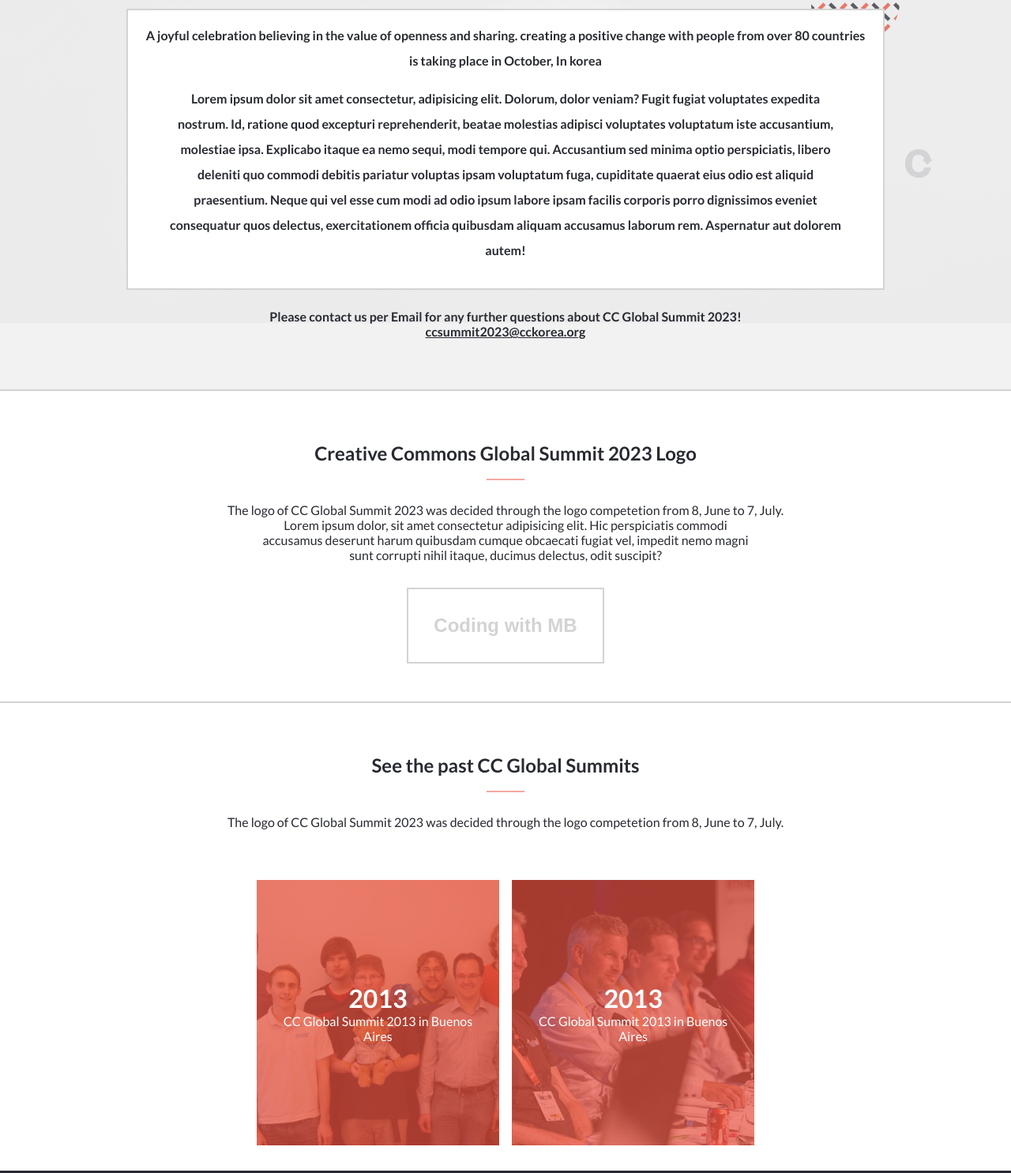
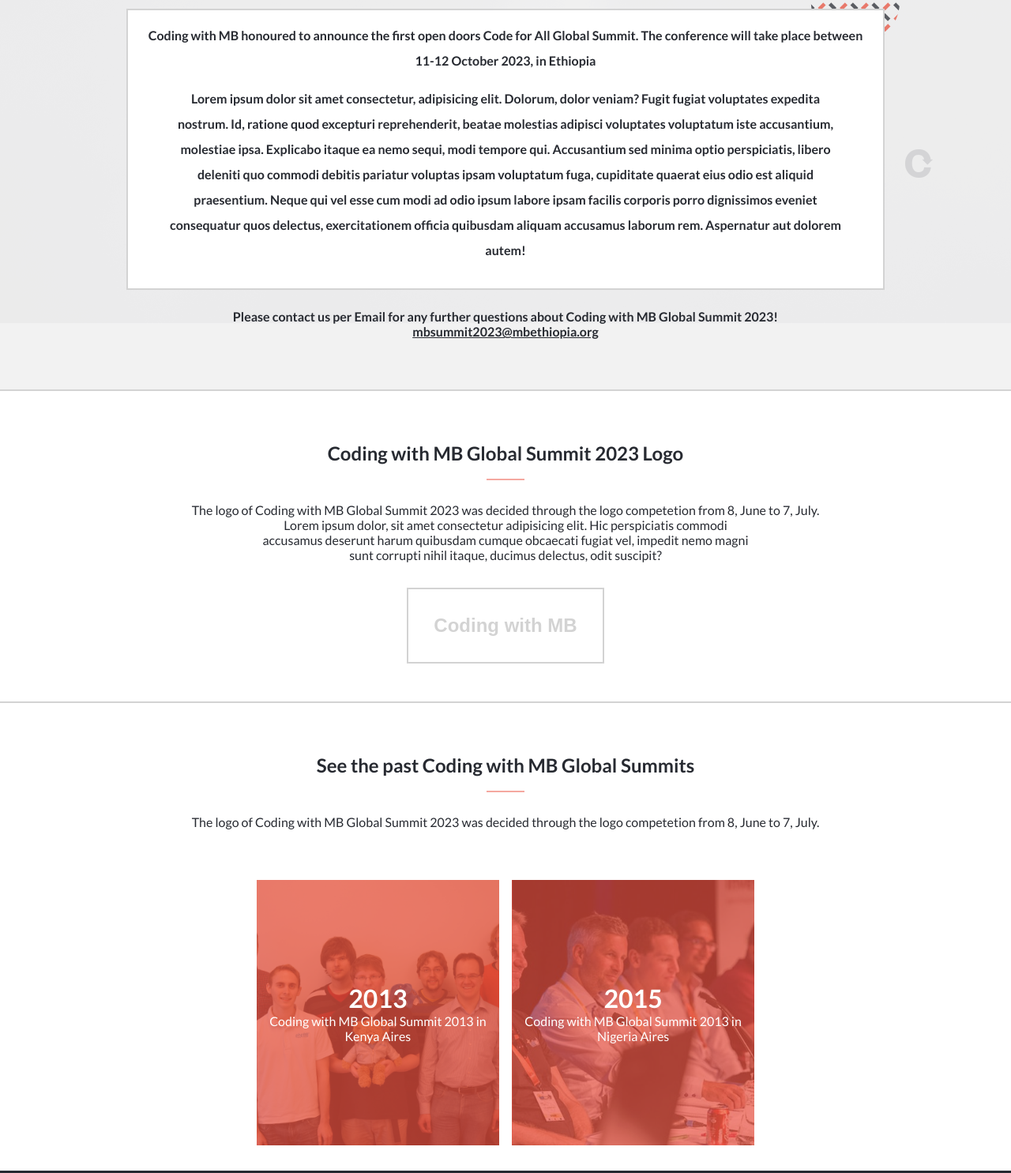
Before and after one commit to muhammedb8826/E-Learning-Project, a website: page about.html in a window 1280 px wide. Shown: the part 555-2040 px from the top of the page at 79% size. Drawn offline with Linux system fonts and the light colour scheme.

```diff
--- a/about.html
+++ b/about.html
@@ -32,7 +32,7 @@
       <nav id="nav">
         <div class="logo"><a href="/">Coding with MB</a></div>
         <ul class="menu">
-          <li><a href="/">Home</a></li>
+          <li><a href="index.html">Home</a></li>
           <li><a href="#program">Program</a></li>
           <li><a href="#">Join</a></li>
           <li><a href="#">Blog</a></li>
@@ -45,9 +45,9 @@
         <h1 class="main-title">"Hello! Sharing world"</h1>
         <div class="hero-title">CODING WITH M.B GLOBAL SUMMIT 2023</div>
         <div class="description-text">
-          A joyful celebration believing in the value of openness and sharing.
-          creating a positive change with people from over 80 countries is
-          taking place in October, In korea
+          Coding with MB honoured to announce
+          the first open doors Code for All Global Summit.
+          The conference will take place between 11-12 October 2023, in Ethiopia
           <p>
             Lorem ipsum dolor sit amet consectetur, adipisicing elit. Dolorum,
             dolor veniam? Fugit fugiat voluptates expedita nostrum. Id, ratione
@@ -63,19 +63,19 @@
           </p>
         </div>
         <p class="program-place">
-          Please contact us per Email for any further questions about CC Global
+          Please contact us per Email for any further questions about Coding with MB Global
           Summit 2023! <br />
           <span class="email-link"
-            ><a href="#">ccsummit2023@cckorea.org</a></span
+            ><a href="#">mbsummit2023@mbethiopia.org</a></span
           >
         </p>
       </section>
       <section class="main-program">
         <h3 class="main-program-title">
-          Creative Commons Global Summit 2023 Logo
+          Coding with MB Global Summit 2023 Logo
         </h3>
         <span class="description-text">
-          The logo of CC Global Summit 2023 was decided through the logo
+          The logo of Coding with MB Global Summit 2023 was decided through the logo
           competetion from 8, June to 7, July.
           <p class="description-text-2">
             Lorem ipsum dolor, sit amet consectetur adipisicing elit. Hic
@@ -88,9 +88,9 @@
       </section>
       <hr>
       <section class="main-program">
-        <h3 class="main-program-title">See the past CC Global Summits</h3>
+        <h3 class="main-program-title">See the past Coding with MB Global Summits</h3>
         <span class="description-text">
-          The logo of CC Global Summit 2023 was decided through the logo
+          The logo of Coding with MB Global Summit 2023 was decided through the logo
           competetion from 8, June to 7, July.
         </span>
       </section>
@@ -98,12 +98,12 @@
     <section class="history-show-image">
        <div class="image-and-text">
         <p class="year">2013</p>
-        <p class="year-description">CC Global Summit 2013 in Buenos Aires</p>
+        <p class="year-description">Coding with MB Global Summit 2013 in Kenya Aires</p>
         <img src="./images/group-image-1.png" alt="group-image-1">
        </div>
        <div class="image-and-text">
-        <p class="year">2013</p>
-        <p class="year-description">CC Global Summit 2013 in Buenos Aires</p>
+        <p class="year">2015</p>
+        <p class="year-description">Coding with MB Global Summit 2013 in Nigeria Aires</p>
         <img src="./images/group-image-2.jpg" alt="group-image-1">
        </div>
     </section>
@@ -121,7 +121,7 @@
       <div class="logo-and-description">
         <div class="logo"><a href="/">Coding with MB</a></div>
         <div class="description">
-          <p>2015 Creative Common Korea Some Rights Reserved</p>
+          <p>2023 Coding with Muhammmed.B Some Rights Reserved</p>
           <p id="desktop">Lorem ipsum dolor sit amet consectetur adipisicing elit. Magnam, est! Ea, provident adipisci cum odit voluptas quam magni deleniti asperiores quaerat, non dolorum quisquam incidunt tempore modi. Mollitia, voluptatem consequatur!</p>
         </div>
       </div>
```
